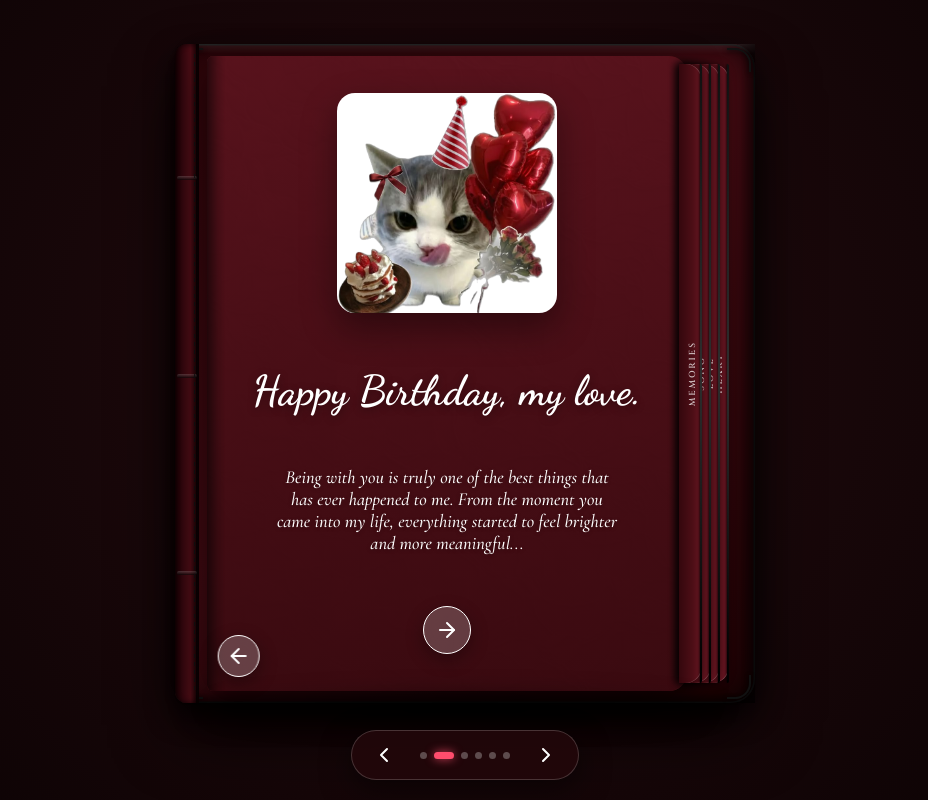
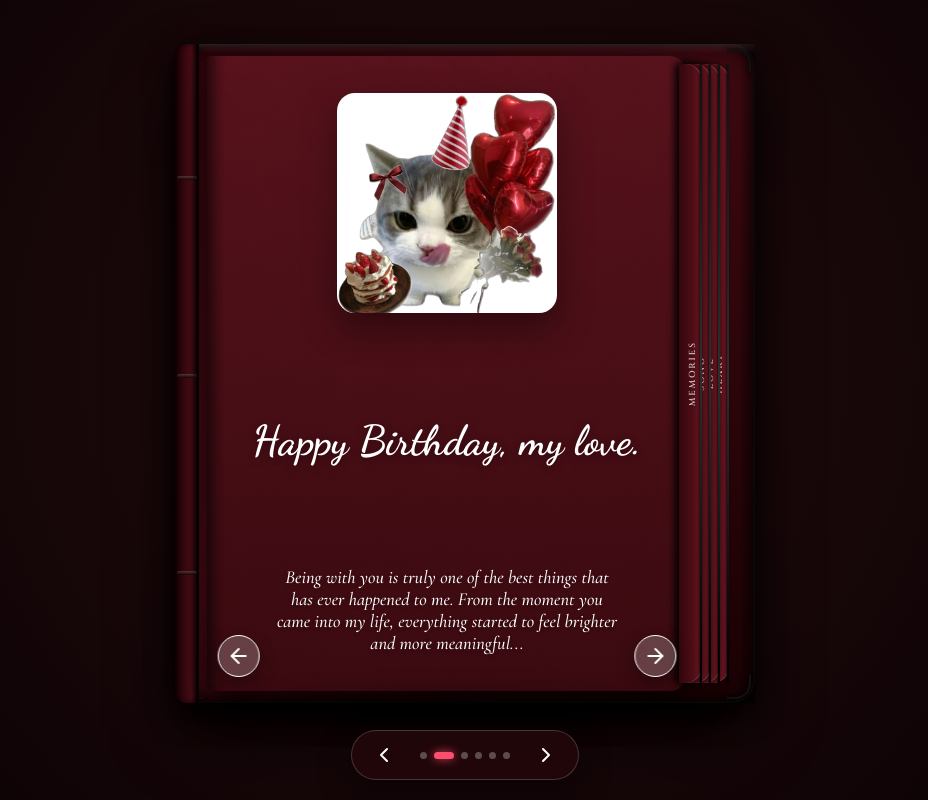
Before and after one commit to ayahmohamed1/love-book, a React (Vite) app: page / in a window 1280 px wide. Both pictures are taken after a click on the element "MESSAGE". Shown: the whole page, without its empty margins (175-1103 px from the left). Built offline with nearby package versions, Linux system fonts and the light colour scheme; a web font is replaced by a local one.

Commit message:
style: unify arrow position on cat page to match all other pages

```diff
--- a/src/components/BookContainer.jsx
+++ b/src/components/BookContainer.jsx
@@ -249,8 +249,8 @@ export function BookContainer({ content }) {
             {/* Inner Gutter Shadow (ثنية الكتاب الداخلية) */}
             <div className="book-inner-gutter-shadow"></div>
 
-            {/* Cute Minimalist Arrows (شبه سهم صفحة القطة، مدورة وكيوت وبدون أي كتابة) */}
-            {currentPage < totalPages - 1 && currentPage !== 1 && !isFlipping && (
+            {/* Cute Minimalist Arrows (مطابقة للمكان والشكل في كل الصفحات وبدون أي كتابة) */}
+            {currentPage < totalPages - 1 && !isFlipping && (
               <button
                 className={`cute-page-arrow-btn next-arrow-btn ${currentPage === 0 ? 'cover-arrow' : ''}`}
                 onClick={(e) => {
--- a/src/components/Spread1Left.jsx
+++ b/src/components/Spread1Left.jsx
@@ -1,7 +1,6 @@
 import React from 'react';
-import { ArrowRight } from 'lucide-react';
 
-export function Spread1Left({ data, onNext }) {
+export function Spread1Left({ data }) {
   const {
     topImage = "/images/cat.jpg",
     title = "Happy Birthday, my love.",
@@ -32,21 +31,6 @@ export function Spread1Left({ data, onNext }) {
         <p className="message-body-text">
           {message}
         </p>
-
-        {/* Bottom Arrow Button to turn to next page */}
-        <div className="message-footer-action">
-          <button
-            className="message-next-arrow-btn"
-            onClick={(e) => {
-              e.stopPropagation();
-              if (onNext) onNext();
-            }}
-            title="الصفحة التالية"
-            aria-label="Next page"
-          >
-            <ArrowRight className="w-6 h-6 text-white" />
-          </button>
-        </div>
       </div>
     </div>
   );
```
